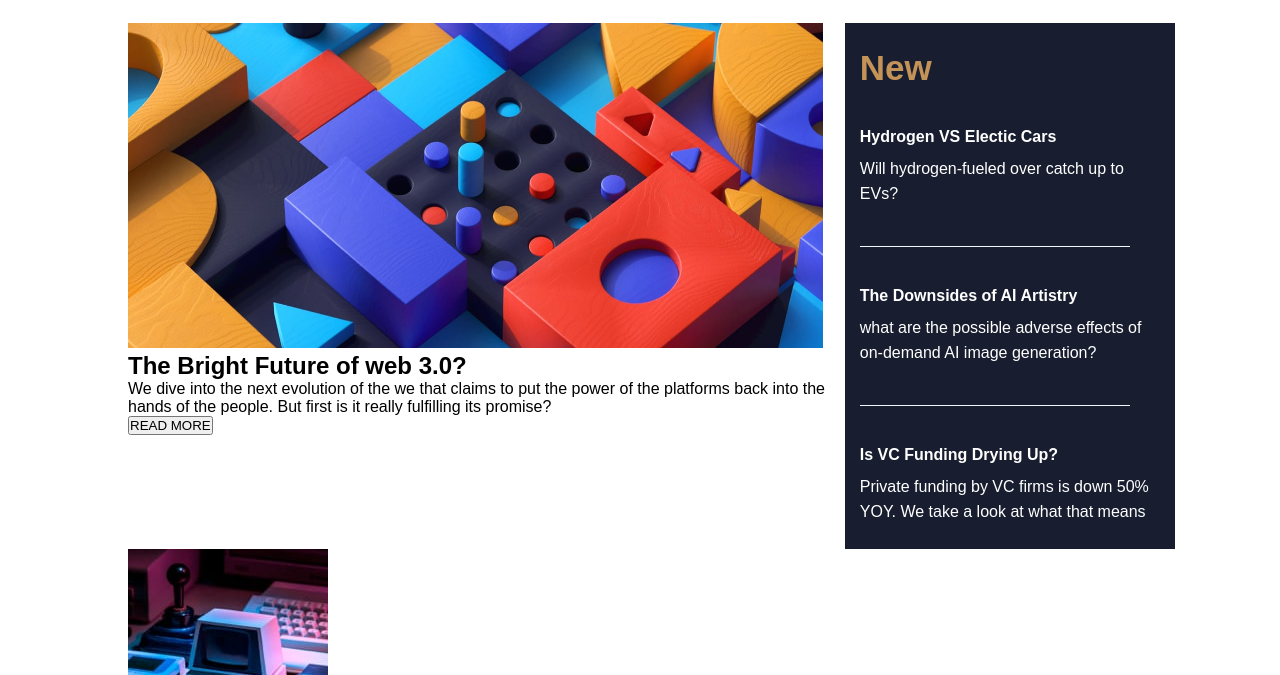
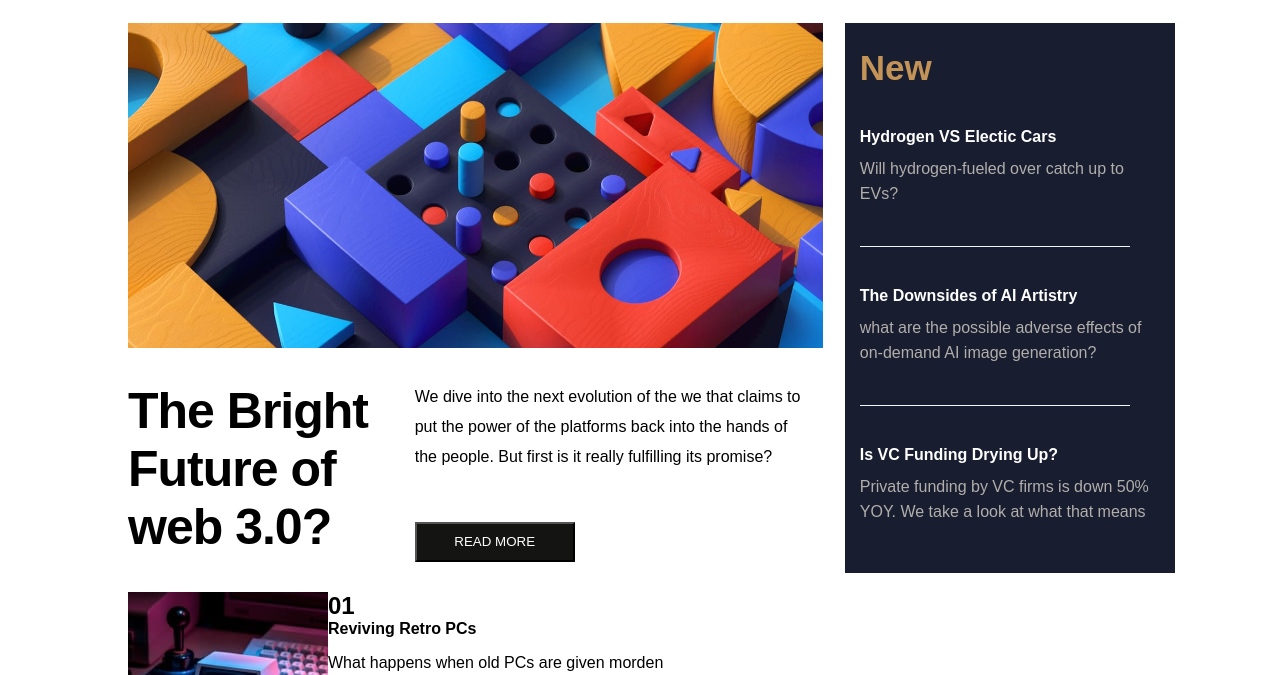
Before and after one commit to quavo19/News-webpage, a website: page index.html in a window 1280 px wide. Shown: the part 125-800 px from the top of the page. Drawn offline with Linux system fonts and the light colour scheme.

Commit message:
give a better display to content

```diff
--- a/style.css
+++ b/style.css
@@ -1,4 +1,5 @@
 @import url('https://fonts.googleapis.com/css2?family=Poppins:wght@600&display=swap');
+@import url('https://fonts.googleapis.com/css2?family=Poppins:wght@700&display=swap');
 
 *{
     margin: 0;
@@ -48,6 +49,7 @@
     background: rgb(24, 30, 47);
     color: #fff;
     width: 330px;
+    height: 550px;
 }
 
 .highlights-container {
@@ -66,6 +68,7 @@
 
 .headline-detail {
     line-height: 25px;
+    color: rgb(177, 174, 172);
 }
 
 .headline h4{
@@ -81,3 +84,40 @@
     width: 90%;
     background-color: aliceblue;
 }
+
+.head-topic {
+    display: grid;
+    grid-template-columns: 40% auto;
+    padding: 30px 0;
+}
+
+.main-idea h1 {
+    font-size: 50px;
+    width: 90%;
+    letter-spacing: -1px;
+    font-weight: 700;
+}
+
+.description {
+    width: 90%;
+    text-align: left;
+}
+
+.description p{
+    line-height: 30px;
+}
+
+.description button {
+    width: 160px;
+    height: 40px;
+    background-color: rgb(20, 20, 19);
+    color: #fff;
+}
+
+.btn-container {
+    padding-top: 50px;
+}
+
+.more-content {
+    display: flex;
+}
```
